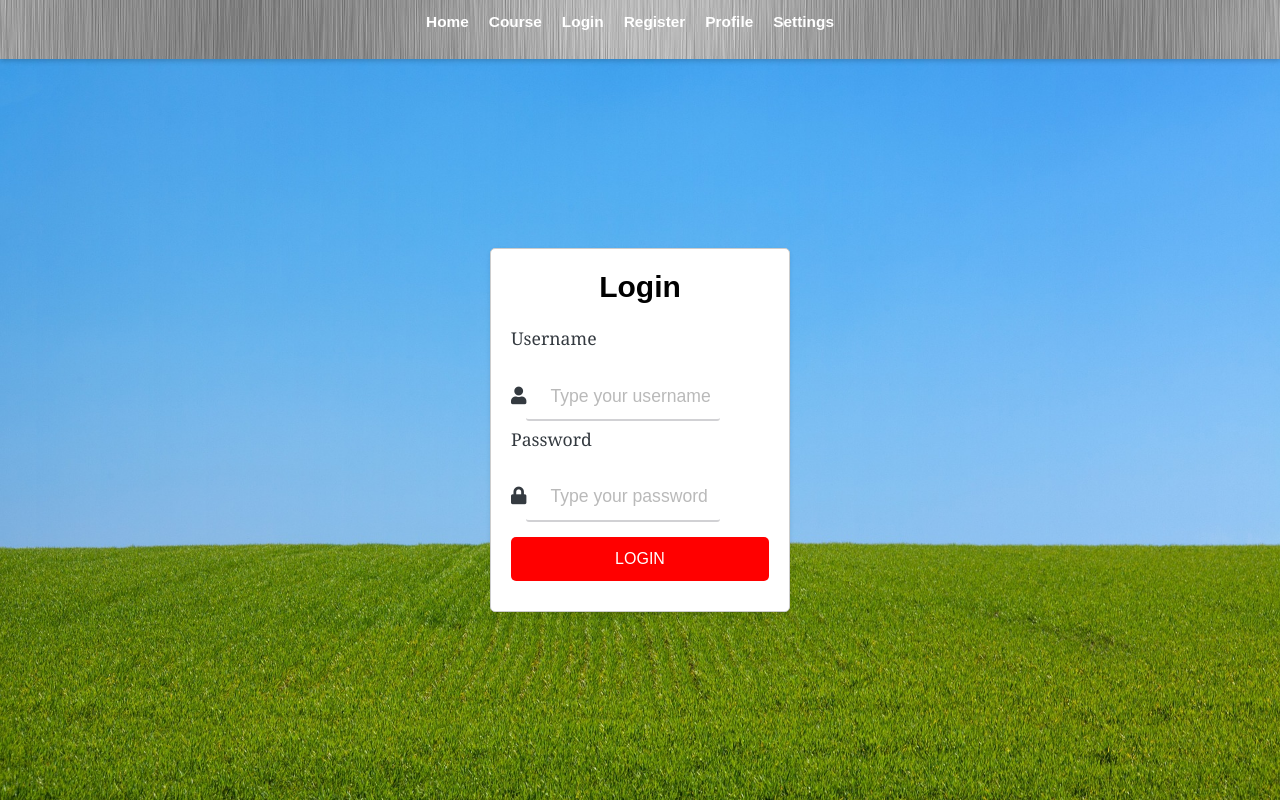
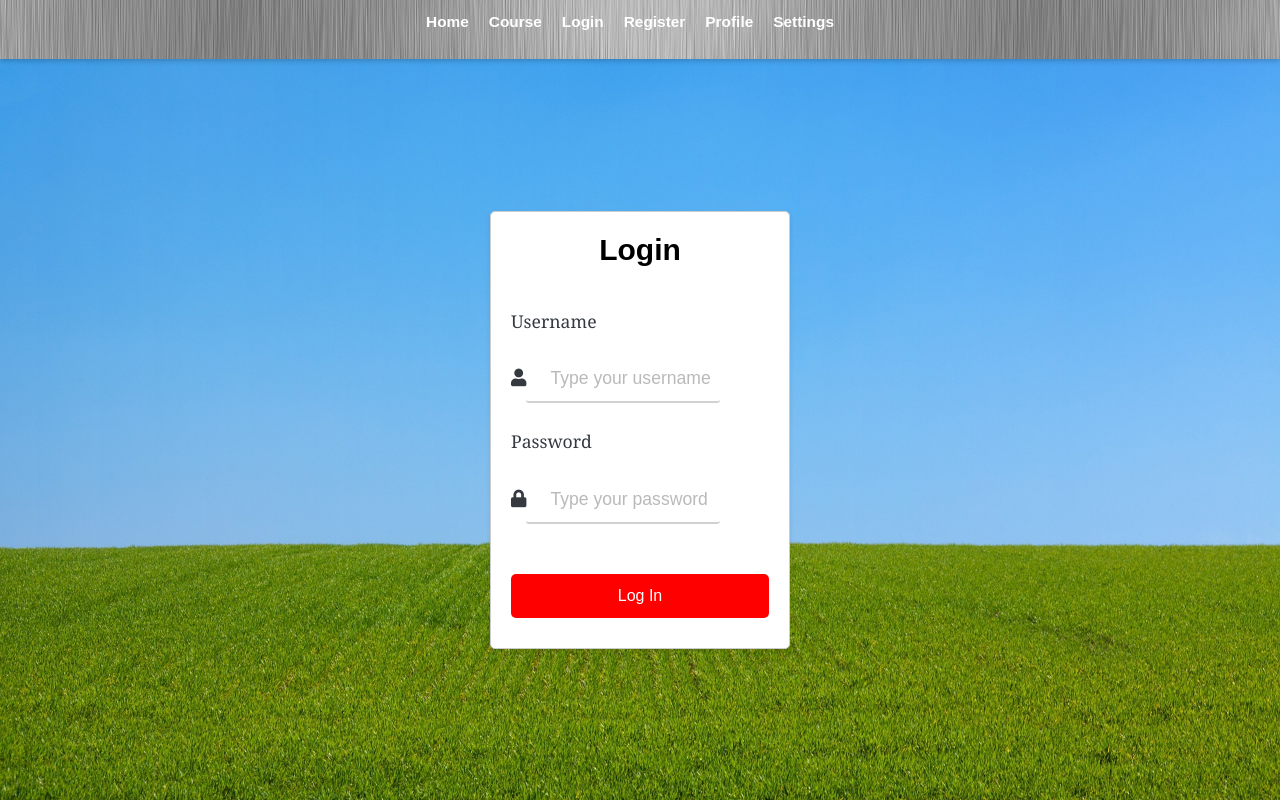
Before and after one commit to WSU-4110/LearningManagementSystem, a React (Create React App) app in the folder frontend/: page /login in a window 1280 px wide. Built offline with nearby package versions, Linux system fonts and the light colour scheme; no server answers; the HTML template or start-up script is replaced by a standard one.

Commit message:
Style login screen

```diff
--- a/frontend/src/components/login.component.js
+++ b/frontend/src/components/login.component.js
@@ -31,7 +31,7 @@ export default function Login() {
         <div className="container">
         <h1>Login</h1>
             <form>
-                <div >
+                <div className="login_username">
                     <p>Username</p>
                     <i className="fas fa-user"></i>
                     <input
@@ -42,7 +42,7 @@ export default function Login() {
                         className="login_input"
                     />
                 </div>
-                <div>
+                <div className="login_password">
                     <p>Password</p>
                     <i className="fas fa-lock"></i>
                     <input
@@ -54,7 +54,7 @@ export default function Login() {
                     />
                 </div>
                 <button type="button" onClick={handleSignin}>
-                LOGIN
+                Log In
                 </button>
             </form>
         </div>
--- a/frontend/src/css/login.css
+++ b/frontend/src/css/login.css
@@ -24,6 +24,11 @@ body {
     width: 300px;
   }
 
+  .login_username {
+    padding: 20px 0px;
+    position: relative;
+  }
+
   .login_input {
     border: none;
     border-bottom: 2px solid #D1D1D4;
@@ -38,6 +43,10 @@ body {
 
   .login_input::placeholder {
     opacity: 0.5
+  }
+
+  .login_password {
+    margin-bottom: 2em;
   }
 
   .password_input {
```
